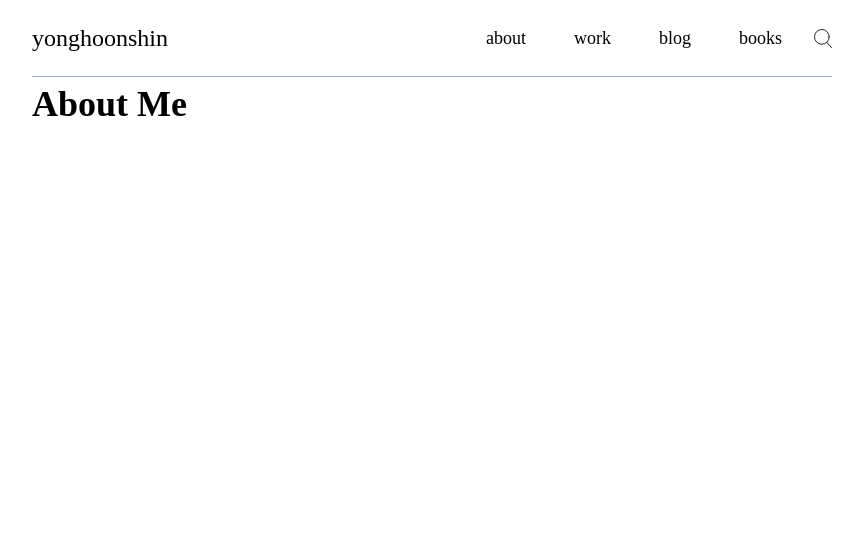
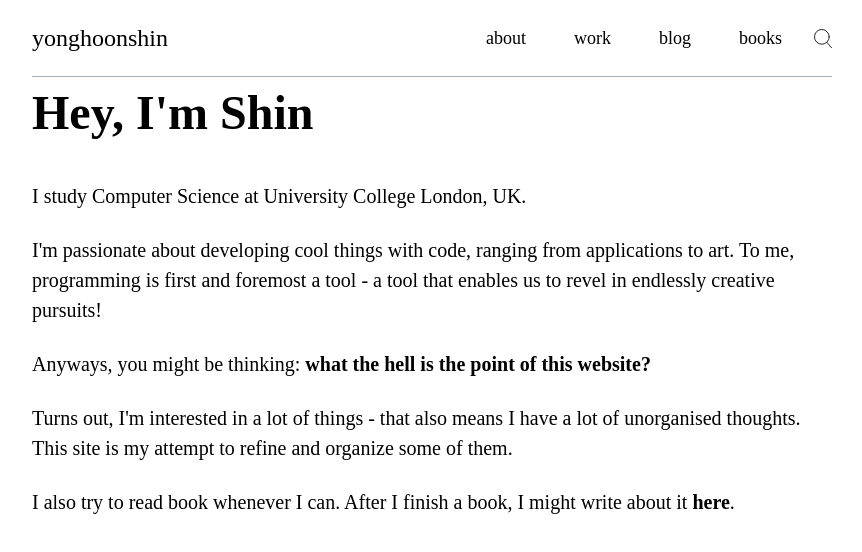
Before and after one commit to sarckk/personal-site, a Gatsby site: page /about in a window 1280 px wide. Shown: the whole page, without its empty margins (208-1070 px from the left). Built offline with nearby package versions, Linux system fonts and the light colour scheme; Gatsby itself is replaced by a stand-in of ours.

Commit message:
Add about page

```diff
--- a/src/components/page-elements/h1.js
+++ b/src/components/page-elements/h1.js
@@ -1,6 +1,7 @@
-import styled from 'styled-components'
+import styled from "styled-components"
 
 export const H1 = styled.h1`
-  font-size: ${({theme}) => theme.fontSize['4xl'] };
-  font-weight: ${({theme}) => theme.fontWeight.bold };
+  font-size: ${({ theme }) => theme.fontSize["5xl"]};
+  font-weight: ${({ theme }) => theme.fontWeight.bold};
+  margin-bottom: ${({ theme }) => theme.spacing["8"]};
 `
--- a/src/components/page-elements/index.js
+++ b/src/components/page-elements/index.js
@@ -1,2 +1,3 @@
-export * from './h1'
-export * from './unstyled-link'
+export * from "./h1"
+export * from "./unstyled-link"
+export * from "./p"
--- /dev/null
+++ b/src/components/page-elements/p.js
@@ -0,0 +1,10 @@
+import styled from "styled-components"
+
+export const P = styled.p`
+  font-size: ${({ theme }) => theme.fontSize.xl};
+  margin-bottom: ${({ theme }) => theme.spacing["6"]};
+
+  strong {
+    font-weight: ${({ theme }) => theme.fontWeight.bold};
+  }
+`
--- a/src/pages/about.js
+++ b/src/pages/about.js
@@ -1,12 +1,35 @@
 import React from "react"
 import styled from "styled-components"
 import Layout from "../components/layouts/layout"
-import { H1 } from "../components/page-elements"
+import { H1, P, UnstyledLink } from "../components/page-elements"
+
+const StyledLink = styled(UnstyledLink)`
+  font-weight: ${({ theme }) => theme.fontWeight.bold};
+`
 
 export default () => {
   return (
     <Layout>
-      <H1>About Me</H1>
+      <H1>Hey, I'm Shin</H1>
+      <P>I study Computer Science at University College London, UK.</P>
+      <P>
+        I'm passionate about developing cool things with code, ranging from
+        applications to art. To me, programming is first and foremost a tool - a
+        tool that enables us to revel in endlessly creative pursuits!
+      </P>
+      <P>
+        Anyways, you might be thinking:{" "}
+        <strong>what the hell is the point of this website?</strong>
+      </P>
+      <P>
+        Turns out, I'm interested in a lot of things - that also means I have a
+        lot of unorganised thoughts. This site is my attempt to refine and
+        organize some of them.
+      </P>
+      <P>
+        I also try to read book whenever I can. After I finish a book, I might
+        write about it <StyledLink to="/books">here</StyledLink>.
+      </P>
     </Layout>
   )
 }
```
